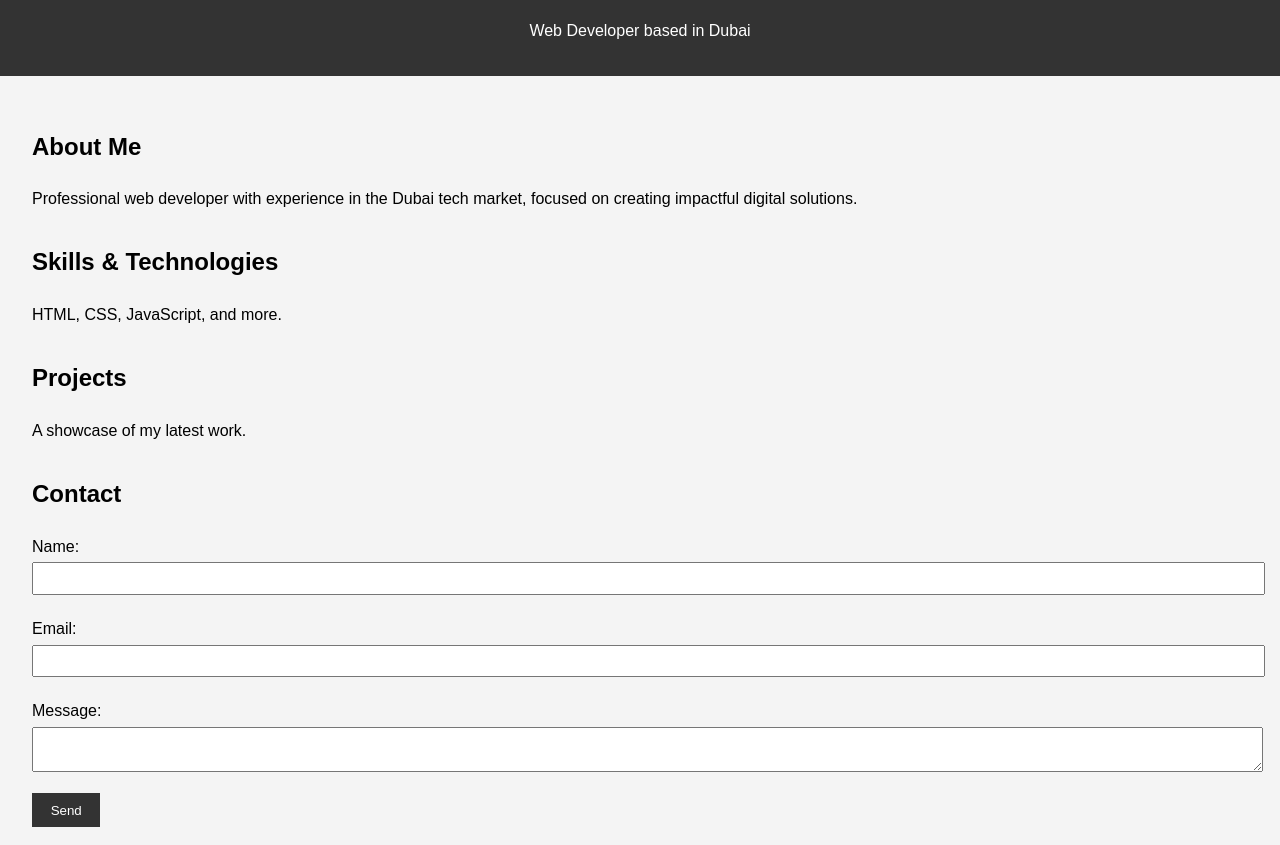
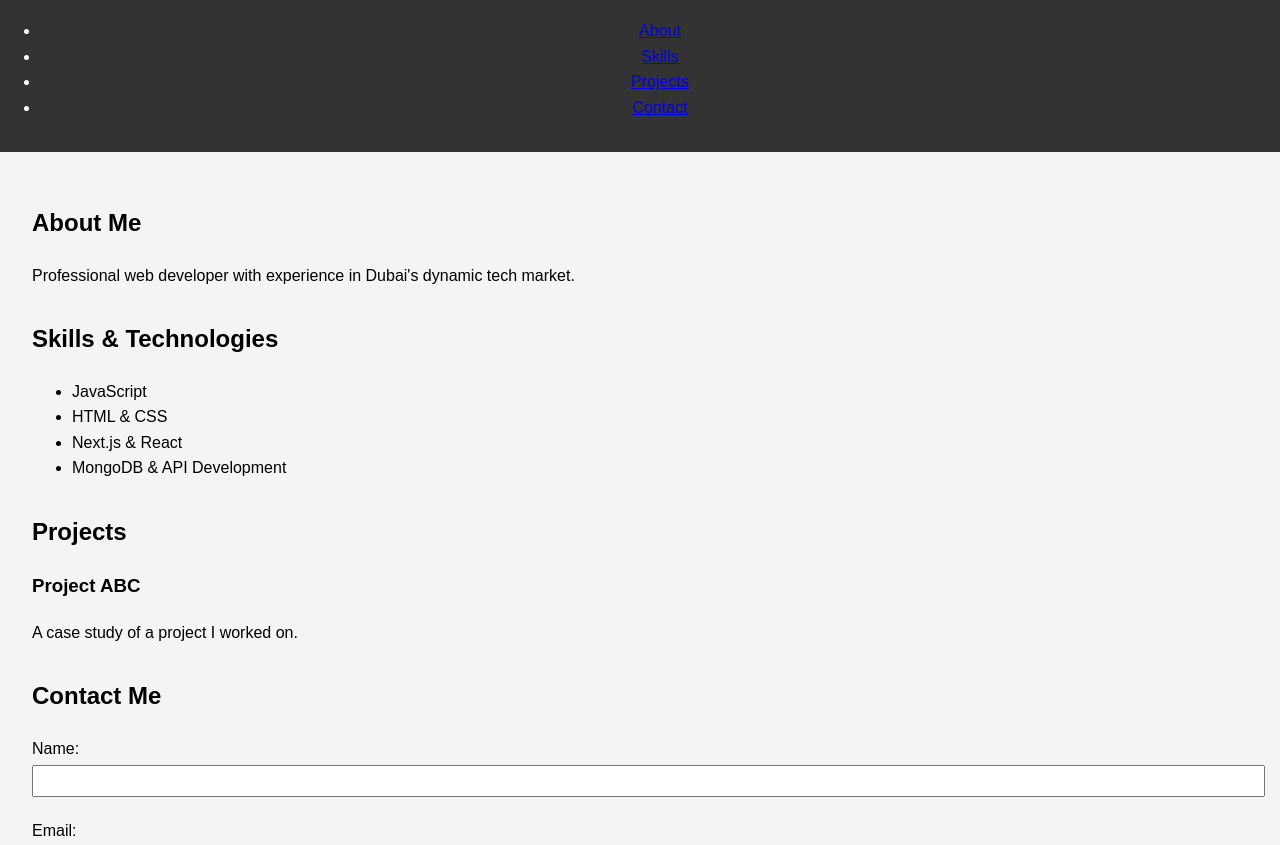
Before and after one commit to danielimad/dubai-dev-showcase-7492, a website built with Vite: page index.html in a window 1280 px wide. Shown: the part 92-937 px from the top of the page. Built offline with nearby package versions, Linux system fonts and the light colour scheme.

Commit message:
Add a complete index.html for a simple developer portfolio.

```diff
--- a/index.html
+++ b/index.html
@@ -3,43 +3,58 @@
 <head>
     <meta charset="UTF-8">
     <meta name="viewport" content="width=device-width, initial-scale=1.0">
-    <title>Web Developer Portfolio in Dubai</title>
-    <link rel="stylesheet" href="./src/style.css">
+    <meta name="description" content="A simple portfolio showcasing web development skills and experience in Dubai tech market.">
+    <title>Developer Portfolio - Dubai</title>
+    <link rel="stylesheet" href="src/style.css">
 </head>
 <body>
     <header>
         <h1>Welcome to My Portfolio</h1>
-        <p>Web Developer based in Dubai</p>
+        <nav>
+            <ul>
+                <li><a href="#about">About</a></li>
+                <li><a href="#skills">Skills</a></li>
+                <li><a href="#projects">Projects</a></li>
+                <li><a href="#contact">Contact</a></li>
+            </ul>
+        </nav>
     </header>
     <main>
         <section id="about">
             <h2>About Me</h2>
-            <p>Professional web developer with experience in the Dubai tech market, focused on creating impactful digital solutions.</p>
+            <p>Professional web developer with experience in Dubai's dynamic tech market.</p>
         </section>
         <section id="skills">
             <h2>Skills & Technologies</h2>
-            <p>HTML, CSS, JavaScript, and more.</p>
+            <ul>
+                <li>JavaScript</li>
+                <li>HTML & CSS</li>
+                <li>Next.js & React</li>
+                <li>MongoDB & API Development</li>
+            </ul>
         </section>
         <section id="projects">
             <h2>Projects</h2>
-            <p>A showcase of my latest work.</p>
+            <div id="project-list">
+                <article class="project">
+                    <h3>Project ABC</h3>
+                    <p>A case study of a project I worked on.</p>
+                </article>
+            </div>
         </section>
         <section id="contact">
-            <h2>Contact</h2>
-            <form id="contact-form">
+            <h2>Contact Me</h2>
+            <form>
                 <label for="name">Name:</label>
-                <input type="text" id="name" name="name" required><br>
+                <input type="text" id="name" name="name" required>
                 <label for="email">Email:</label>
-                <input type="email" id="email" name="email" required><br>
-                <label for="message">Message:</label>
-                <textarea id="message" name="message" required></textarea><br>
-                <button type="submit">Send</button>
+                <input type="email" id="email" name="email" required>
+                <button type="submit">Submit</button>
             </form>
         </section>
     </main>
     <footer>
-        <p>© 2023 by Web Developer in Dubai. All rights reserved.</p>
+        <p>&copy; 2023 Developer in Dubai</p>
     </footer>
-    <script type="module" src="./src/main.js"></script>
 </body>
 </html>
```
